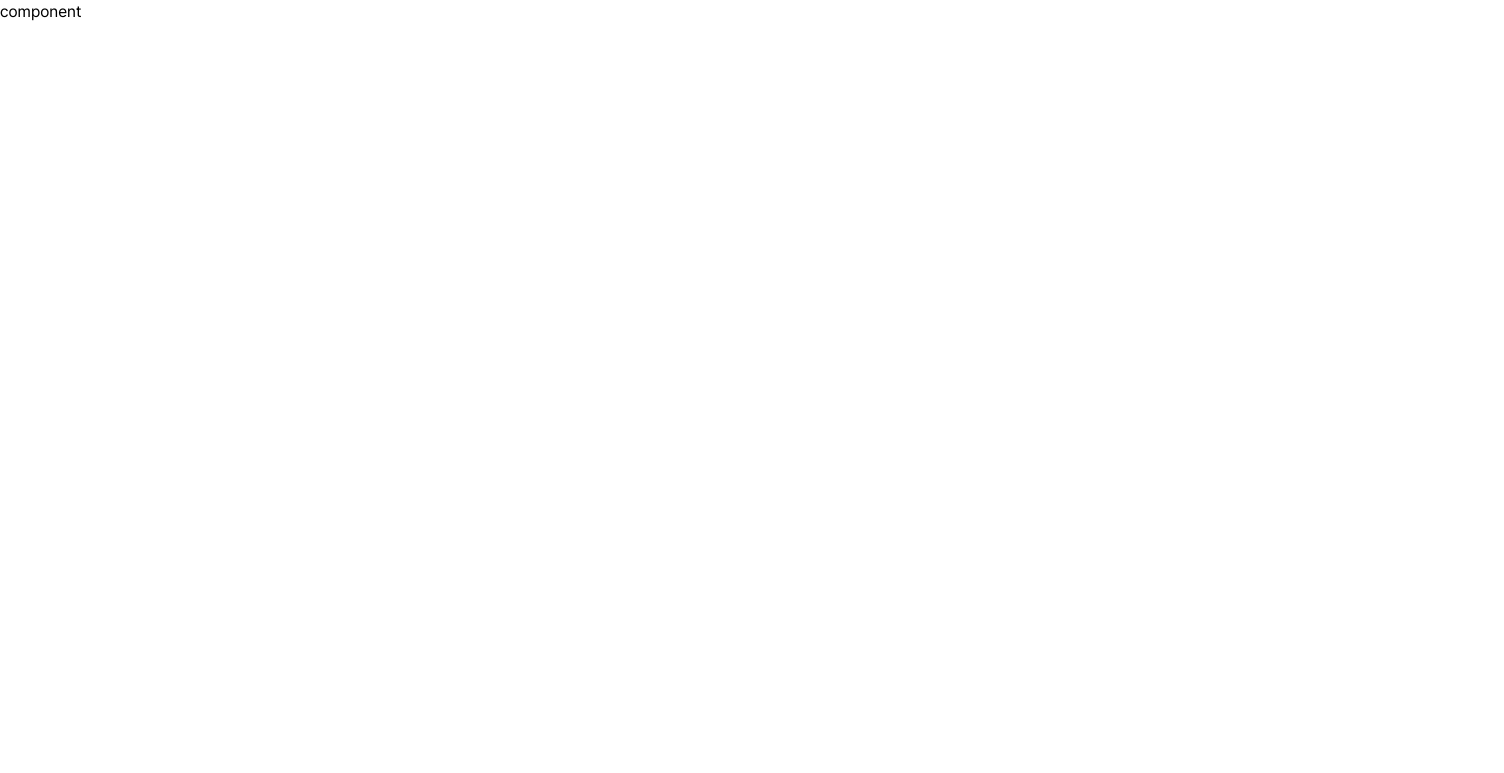
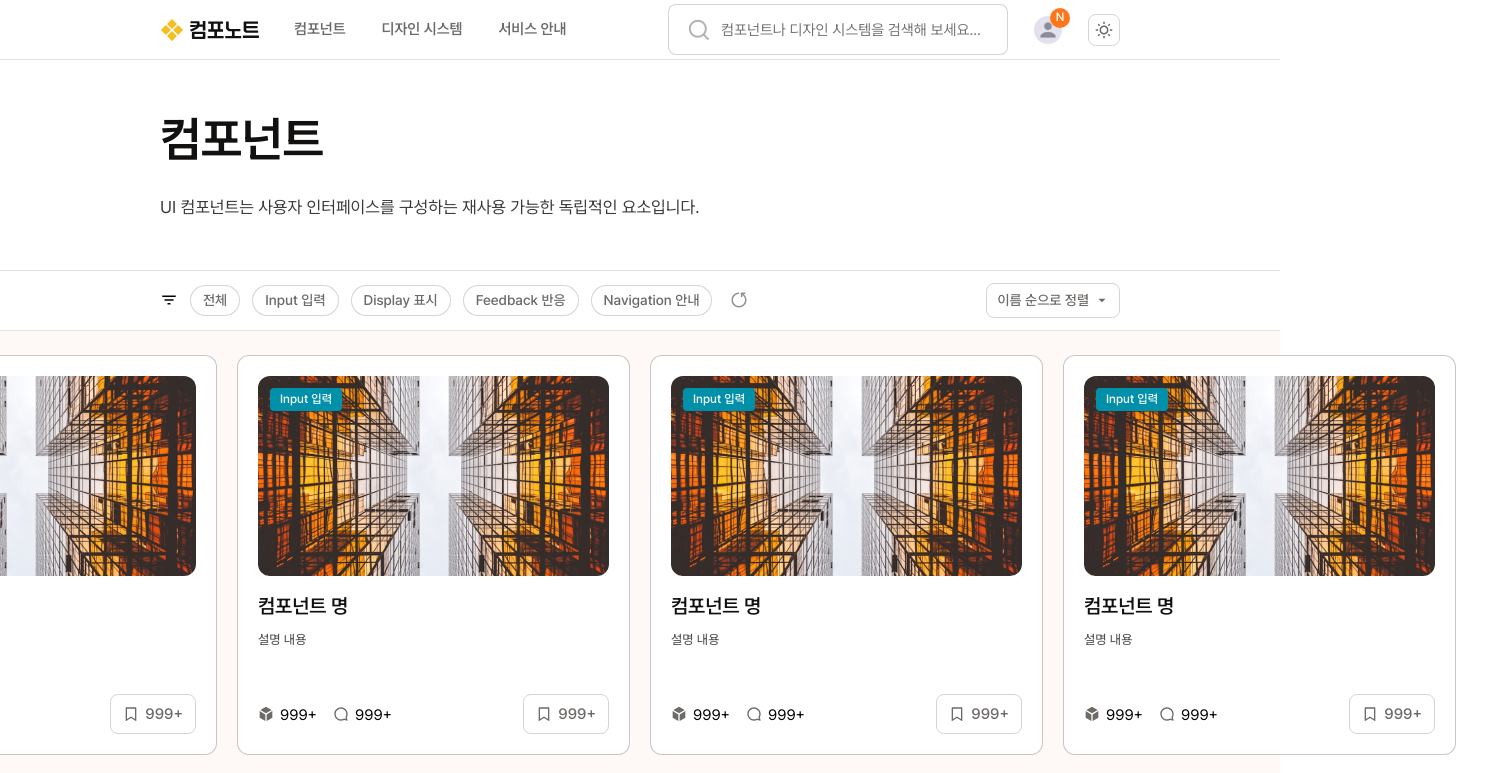
Before and after one commit to JECT-Study/Componote-FE, a Next.js app: page /component in a window 1280 px wide. Shown: the top 773 px of the page, 1504 px wide, since content can reach past the window. Built offline with nearby package versions, Linux system fonts and the light colour scheme.

Commit message:
[✨feat]: component page UI 구현

```diff
--- a/src/app/component/page.tsx
+++ b/src/app/component/page.tsx
@@ -1,3 +1,68 @@
+"use client";
+
+import {
+  Layout,
+  NavigationBar,
+  DefaultBanner,
+  Toolbar,
+  ChipList,
+  ComponentCard,
+  Footer,
+} from "@/components";
+import { BANNER_TEXT } from "@/constants/messages";
+import CardContainer from "./_components/CardContainer";
+
 export default function Component() {
-  return <div>component</div>;
+  return (
+    <Layout>
+      <NavigationBar
+        $isAuthorized
+        $isSeparated
+        placeholderText="컴포넌트나 디자인 시스템을 검색해 보세요..."
+      />
+      <DefaultBanner
+        titleText={BANNER_TEXT.component.titleText}
+        descriptionText={BANNER_TEXT.component.descriptionText}
+      />
+      <Toolbar children={<ChipList />} />
+      <CardContainer>
+        <ComponentCard
+          componentName="컴포넌트 명"
+          descriptionText="설명 내용"
+          $sampleCount="999+"
+          $commentCount="999+"
+          $bookmarkCount="999+"
+        />
+        <ComponentCard
+          componentName="컴포넌트 명"
+          descriptionText="설명 내용"
+          $sampleCount="999+"
+          $commentCount="999+"
+          $bookmarkCount="999+"
+        />
+        <ComponentCard
+          componentName="컴포넌트 명"
+          descriptionText="설명 내용"
+          $sampleCount="999+"
+          $commentCount="999+"
+          $bookmarkCount="999+"
+        />
+        <ComponentCard
+          componentName="컴포넌트 명"
+          descriptionText="설명 내용"
+          $sampleCount="999+"
+          $commentCount="999+"
+          $bookmarkCount="999+"
+        />
+        <ComponentCard
+          componentName="컴포넌트 명"
+          descriptionText="설명 내용"
+          $sampleCount="999+"
+          $commentCount="999+"
+          $bookmarkCount="999+"
+        />
+      </CardContainer>
+      <Footer />
+    </Layout>
+  );
 }
```
